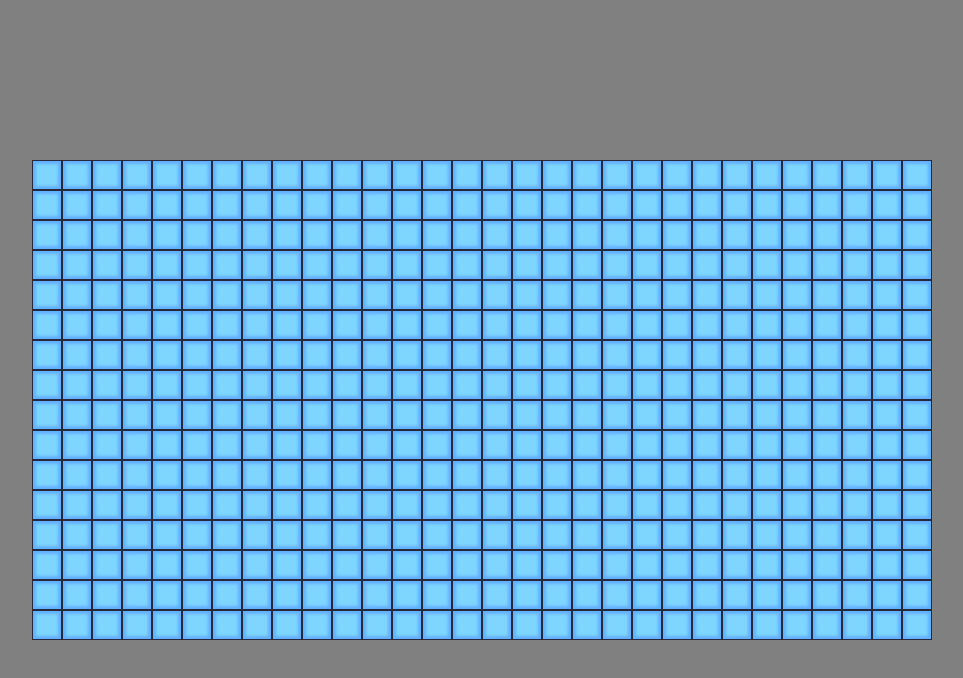
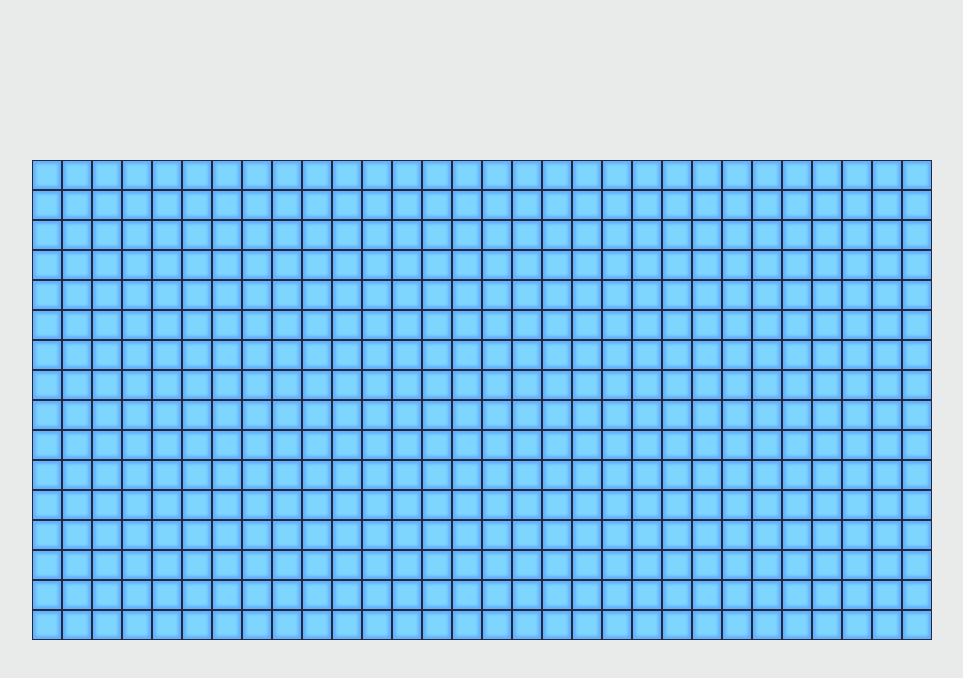
Before and after one commit to marius-ogrean/minesweeper, an Angular app: page / in a window 1280 px wide. Shown: the top 678 px of the page, without its empty margins (158-1121 px from the left). Built offline with nearby package versions, Linux system fonts and the light colour scheme.

Commit message:
add colours

```diff
--- a/src/app/app.component.scss
+++ b/src/app/app.component.scss
@@ -10,7 +10,7 @@
   max-width: 100vw;
   padding: 0;
   margin: 0;
-  background: gray;
+  background: #E9EBEB;
 }
 
 .frame {
```
